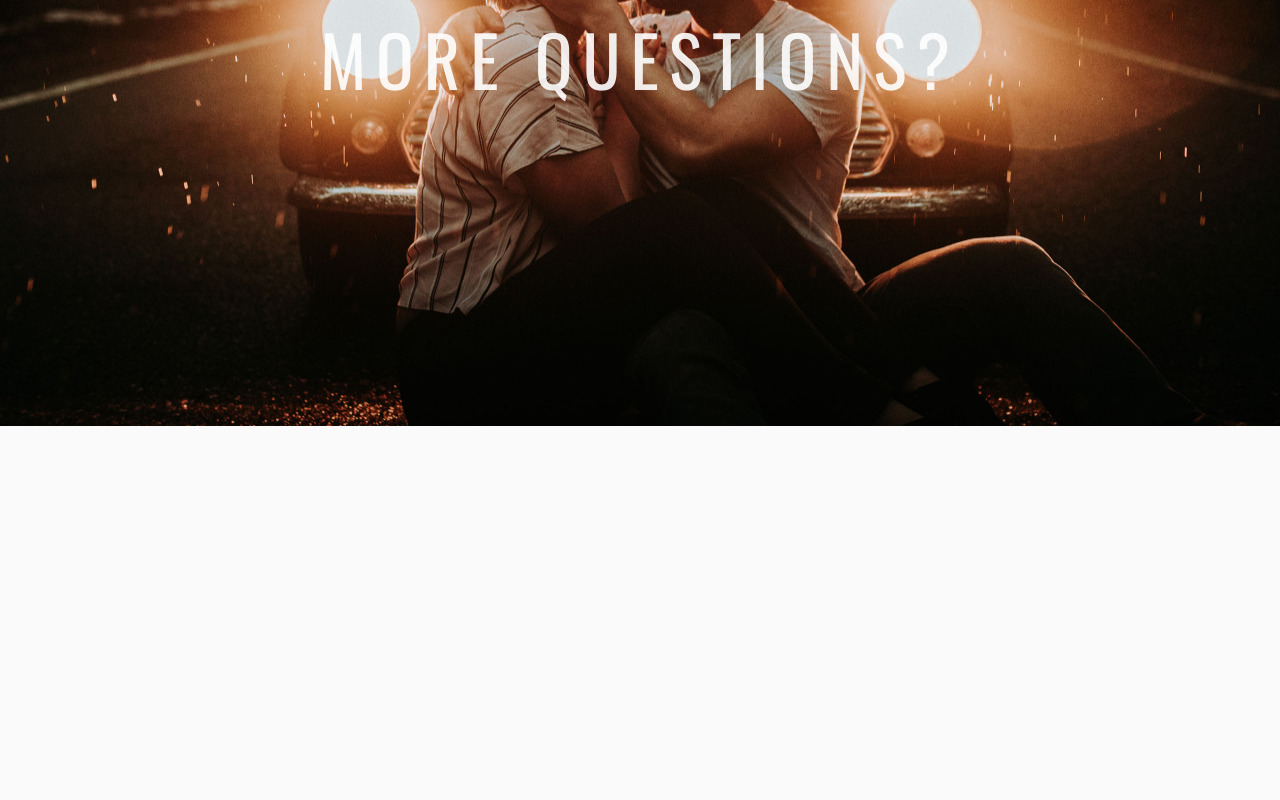
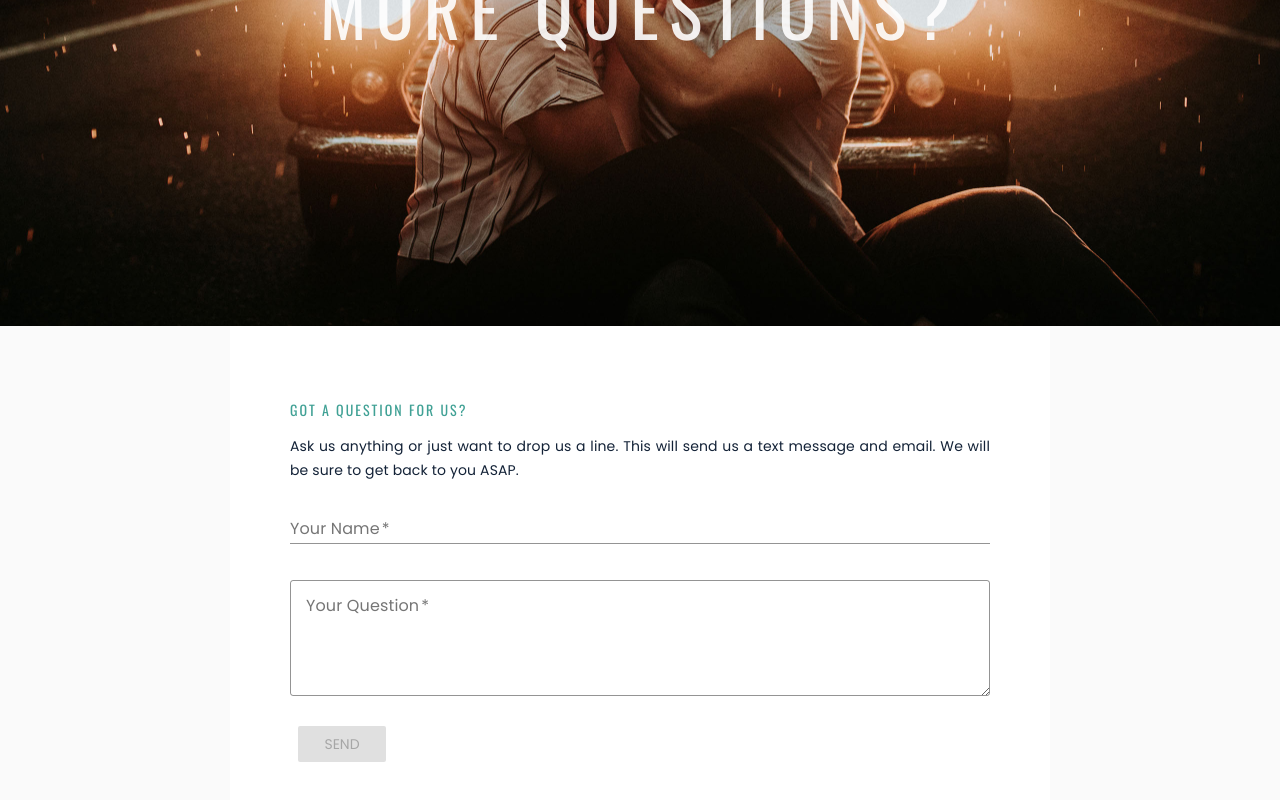
Before and after one commit to honghaobi/wedding-frontend, a Vue app: page /faq in a window 1280 px wide. Shown: the part 4360-5160 px from the top of the page. Before the commit the page ends 4786 px from the top, so only its background shows below. Built offline with nearby package versions, Linux system fonts and the light colour scheme; no server answers; what v-viewer, vue-masonry would draw is missing.

Commit message:
added form in FAQ

```diff
--- a/src/components/FAQ.vue
+++ b/src/components/FAQ.vue
@@ -12,7 +12,6 @@
 
     <section>
       <div class="block">
-
         <h3 class="md-subheader">Why did you guys decide to do a destination wedding?</h3>
         <p>Good question! Weddings can be stressful. We wanted our day to be filled with fun events in the sun and less stress. And can you really
            trust Washington summer not to rain?! We also know that our friends and family work so hard all year long so it’s an opportunity to get out
@@ -122,13 +121,47 @@
         <h2>More Questions?</h2>
       </div>
     </section>
+    <div class="block">
+
+      <h3>Got a question for us?</h3>
+      <p>Ask us anything or just want to drop us a line.
+                                 This will send us a text message and email. We will be sure to get back to you ASAP.
+      </p>
+      <md-field>
+        <label>Your Name</label>
+        <md-input v-model="guestName" required></md-input>
+      </md-field>
+      <md-field>
+        <label>Your Question</label>
+        <md-textarea v-model="guestQuestion" required></md-textarea>
+      </md-field>
+      <md-button class="md-primary md-raised" @click="handleSend" :disabled="!guestQuestion">Send</md-button>
+    </div>
   </div>
 </template>
 
 <script>
+  import store from '../store';
 
   export default {
     name: 'FAQ',
+    data: () => ({
+      showQuestionDialog: false,
+      guestName: null,
+      guestQuestion: null,
+    }),
+    methods: {
+      handleSend() {
+        if ( this.guestName && this.guestQuestion ) {
+          store.dispatch('SEND_HENRY_QUESTION', {
+            guestName: this.guestName,
+            guestQuestion: this.guestQuestion,
+          });
+          this.showQuestionDialog = false;
+          this.guestQuestion = null;
+        }
+      }
+    }
   };
 </script>
 
@@ -254,8 +287,8 @@
     }
 
     .parallax-two {
-      padding-top: 300px;
-      padding-bottom: 300px;
+      padding-top: 250px;
+      padding-bottom: 250px;
       overflow: hidden;
       position: relative;
       width: 100%;
--- a/src/components/Travel.vue
+++ b/src/components/Travel.vue
@@ -217,7 +217,7 @@
       overflow: hidden;
       position: relative;
       width: 100%;
-      background-image: url("./../assets/photos/hk/13.jpg");
+      background-image: url("./../assets/photos/hk/6.jpg");
       background-attachment: fixed;
       background-size: cover;
       -moz-background-size: cover;
```
